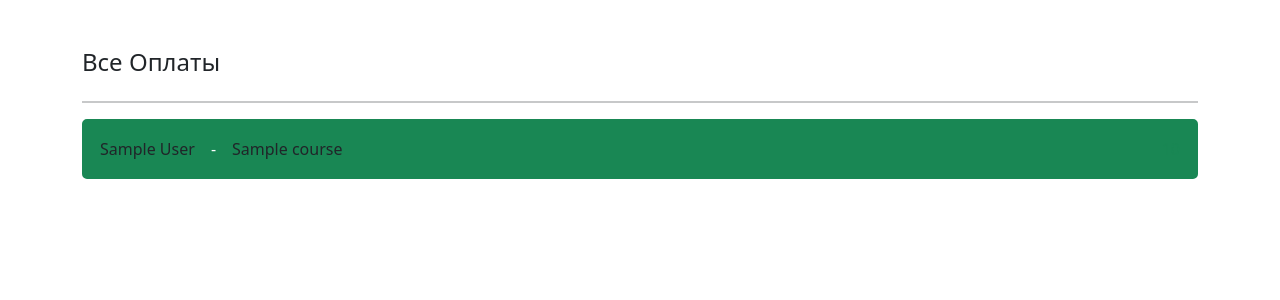
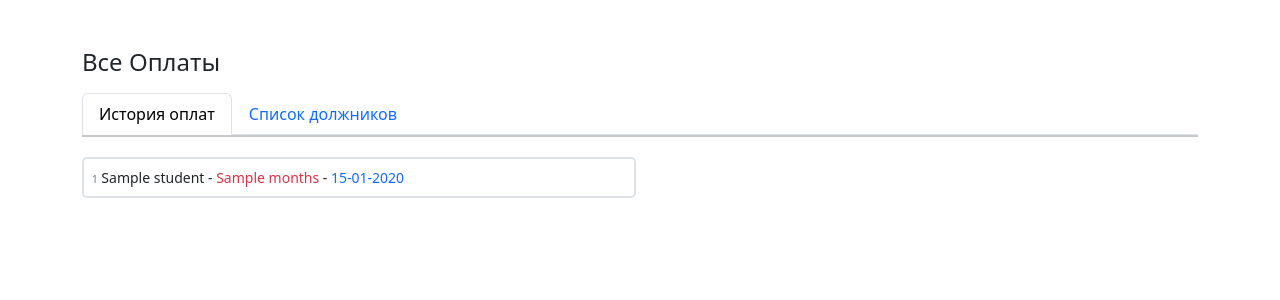
Before and after one commit to umarkhashimov/attendance-back, a Django app: template templates/payment/payments_list.html in a window 1280 px wide. Shown: the part 54-354 px from the top of the page. Run offline with Django 5.2, Linux system fonts and the light colour scheme; the template is opened without the code that fills it: most values are stand-ins (such as "Sample title", 1, 10 or a date in 2020); some libraries are stand-ins or nearby versions.

Commit message:
paginators fix, teachers and payments pages update

```diff
--- a/templates/payment/payments_list.html
+++ b/templates/payment/payments_list.html
@@ -11,23 +11,69 @@
       <h4 class="">Все Оплаты</h4>
 {#      <a href="{% url "payment:create_payment" %}" class="btn btn-primary">Создать</a>#}
     </div>
-    <hr class="table-group-divider" />
-    {% for obj in payments %}
-      <a  class="border-2 border conducted {% if obj.status %}border-success btn btn-success {% else %}border-danger btn btn-danger{% endif %} p-3 d-block course-list-item my-3">
-        <div class="row">
-          <div class="col-12 col-sm-9 d-flex align-items-center gap-3">
-            <p class="text-dark m-0">{{ obj.enrollment.student.full_name|capfirst }}</p><span>-</span>
-            <p class="text-dark m-0">{{ obj.enrollment.course.course_name|capfirst }}</p>
-          </div>
-          <div class="col-12 col-sm-3">
-            <p class="text-success text-end m-0">
-              {{ obj.amount }}
-            </p>
-          </div>
+  <div class="">
+      <ul class="nav nav-tabs">
+      <li class="nav-item">
+        <a class="nav-link active" aria-current="page" href="#">История оплат</a>
+      </li>
+      <li class="nav-item">
+        <a class="nav-link" href="#">Список должников</a>
+      </li>
+    </ul>
+  </div>
+    <hr class="table-group-divider mt-0" />
+    <div class="row px-2 mt-3">
+            {% for obj in payments %}
+                <div class="col-12 col-md-6  px-1 my-1">
+                    <a href=""
+                       class="border-2 border px-2 py-2 d-block course-list-item">
+                        <p class="text-dark mb-0 course-name">
+                            <span class="text-secondary course-id">{{ obj.id }}</span>
+                            {{ obj.enrollment.student }} - <span class="text-danger">{{ obj.months }}</span> - <span class="text-primary">{{ obj.date|date:"d-m-Y" }}</span>
+                        </p>
+                    </a>
+                </div>
+            {% empty %}
+                <p class="text-center text-secondary">Нет Оплат.</p>
+            {% endfor %}
         </div>
-      </a>
-    {% empty %}
-      <p class="text-center text-secondary">Пусто.</p>
-    {% endfor %}
+
+        {% if page_obj.paginator.count > 10  %}
+                <div class="row mt-5">
+                    <div class="col-12 col-lg-8 offset-lg-2 d-flex justify-content-center">
+                        <nav aria-label="Page navigation example">
+                            <ul class="pagination ">
+                                {% if page_obj.has_previous %}
+                                    <li class="page-item">
+                                        <a class="page-link"  href="?{% for key, value in request.GET.items %}{% if key != 'page' %}{{ key }}={{ value }}&{% endif %}{% endfor %}page={{ page_obj.previous_page_number }}"
+                                           aria-label="Previous">
+                                            <span aria-hidden="true">&laquo;</span>
+                                        </a>
+                                    </li>
+                                {% endif %}
+                                {% for page in paginator.page_range %}
+                                    {% if page_obj.number == page %}
+                                        <li class="page-item ms-1"><a class="page-link active"
+                                                                      href="?{% for key, value in request.GET.items %}{% if key != 'page' %}{{ key }}={{ value }}&{% endif %}{% endfor %}page={{ page }}">{{ page }}</a>
+                                        </li>
+                                    {% elif page > page_obj.number|add:-4 and page < page_obj.number|add:4 %}
+                                        <li class="page-item ms-1"><a class="page-link"
+                                                                      href="?{% for key, value in request.GET.items %}{% if key != 'page' %}{{ key }}={{ value }}&{% endif %}{% endfor %}page={{ page }}">{{ page }}</a>
+                                        </li>
+                                    {% endif %}
+                                {% endfor %}
+                                {% if page_obj.has_next %}
+                                    <li class="page-item ms-1">
+                                        <a class="page-link"  href="?{% for key, value in request.GET.items %}{% if key != 'page' %}{{ key }}={{ value }}&{% endif %}{% endfor %}page={{ page_obj.next_page_number }}"
+                                           aria-label="Next">
+                                            <span aria-hidden="true">&raquo;</span>
+                                        </a>
+                                    </li>
+                                {% endif %}
+                            </ul>
+                        </nav>
+                    </div>
+                </div>
+            {% endif %}
   </div>
 {% endblock %}
```
Also changed, not shown: payment/views.py (+2 -16 lines), templates/courses_list.html (+5 -9 lines), templates/students_list.html (+6 -15 lines), templates/teachers_list.html (+16 -15 lines).
